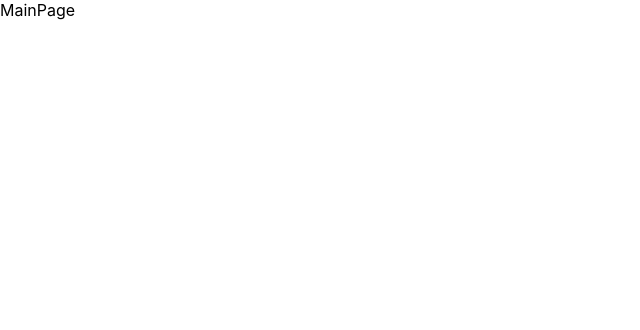
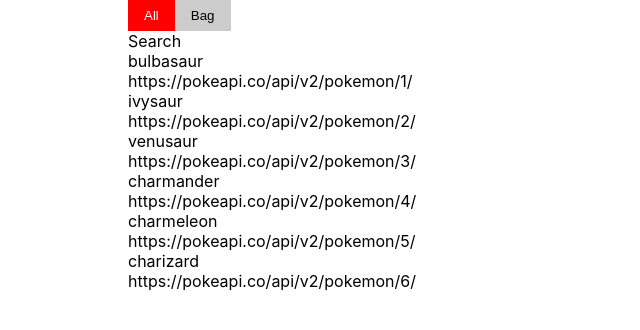
Before and after one commit to Ostos/pokedex, a React (Create React App) app: page / in a window 1280 px wide. Shown: the top 330 px of the page, without its empty margins (0-640 px from the left). Built offline with nearby package versions, Linux system fonts and the light colour scheme.

Commit message:
MainPage component structure

```diff
--- a/package.json
+++ b/package.json
@@ -6,6 +6,8 @@
     "@testing-library/jest-dom": "^5.11.6",
     "@testing-library/react": "^11.2.2",
     "@testing-library/user-event": "^12.5.0",
+    "clsx": "^1.1.1",
+    "node-sass": "^4.14.1",
     "react": "^17.0.1",
     "react-dom": "^17.0.1",
     "react-router-dom": "^5.2.0",
--- a/src/App.js
+++ b/src/App.js
@@ -1,17 +1,37 @@
 import { BrowserRouter, Route, Switch } from 'react-router-dom';
-import MainPage from './components/MainPage';
-import DetailPage from './components/DetailPage';
+import MainPage from './components/MainPage/MainPage';
+import DetailPage from './components/DetailPage/DetailPage';
 import './App.css';
 import { detailPage, mainPage } from './utils/routingPaths';
+// import pokedexService from './services/pokedexService';
+import React, { useEffect, useState } from 'react';
 
 function App() {
+
+  const [allPokemon, setAllPokemon] = useState([]);
+
+  useEffect(() => {
+    // const service = new pokedexService();
+    // const pokemon = service.getAllPokemon();
+    const pokemon = [
+      { name: "bulbasaur", url: "https://pokeapi.co/api/v2/pokemon/1/" },
+      { name: "ivysaur", url: "https://pokeapi.co/api/v2/pokemon/2/" },
+      { name: "venusaur", url: "https://pokeapi.co/api/v2/pokemon/3/" },
+      { name: "charmander", url: "https://pokeapi.co/api/v2/pokemon/4/" },
+      { name: "charmeleon", url: "https://pokeapi.co/api/v2/pokemon/5/" },
+      { name: "charizard", url: "https://pokeapi.co/api/v2/pokemon/6/" }
+    ];
+    console.log(pokemon);
+    setAllPokemon(pokemon);
+   }, []);
+
   return (
     <div className="Pokedex">
       <BrowserRouter>
         <Switch>
           <Route
             path={mainPage}
-            render={() => <MainPage />}
+            render={() => <MainPage allPokemon={allPokemon} />}
           />
           <Route
             path={detailPage}
@@ -19,7 +39,7 @@
           />
           <Route
             path="*"
-            render={() => <MainPage />}
+            render={() => <MainPage allPokemon={allPokemon}/>}
           />
         </Switch>
       </BrowserRouter>
--- /dev/null
+++ b/src/api/urls.js
@@ -0,0 +1 @@
+export const ALL_POKEMON_LIST = 'https://pokeapi.co/api/v2/pokemon?limit=151';
--- a/src/components/MainPage.js
+++ /dev/null
@@ -1,7 +0,0 @@
-const MainPage = (props) => {
-    return(
-        "MainPage"
-    );
-};
-
-export default MainPage;
--- /dev/null
+++ b/src/components/MainPage/MainPage.js
@@ -0,0 +1,32 @@
+import PokemonCard from "../PokemonCard/PokemonCard";
+import ToggleButton from "../ToggleButton/ToggleButton";
+import "./MainPage.scss";
+
+const MainPage = (props) => {
+    const { allPokemon } = props;
+
+    return(
+        <div className="MainPage">
+            <div className="MainPage__filters">
+                <ToggleButton
+                    name1="All"
+                    name2="Bag"
+                    handler1={() => {
+                        console.log("Show all pokemon");
+                    }}
+                    handler2={() => {
+                        console.log("Show pokemon in the bag");
+                    }}
+                />
+                <div>Search</div>
+            </div>
+            <div className="MainPage__cards">
+                {allPokemon.map(pokemon => {
+                    return <PokemonCard key={pokemon.name} pokemon={pokemon} />
+                })}
+            </div>
+        </div>
+    );
+};
+
+export default MainPage;
--- /dev/null
+++ b/src/components/MainPage/MainPage.scss
@@ -0,0 +1,10 @@
+.MainPage {
+    width: 80%;
+    margin: 0 auto;
+    &__filters {
+        margin: 0 auto;
+    }
+    &__cards {
+        margin: 0 auto;
+    }
+}
--- /dev/null
+++ b/src/components/PokemonCard/PokemonCard.js
@@ -0,0 +1,12 @@
+const PokemonCard = (props) => {
+    const { name, url } = props.pokemon;
+
+    return(
+        <div className="PokemonCard">
+            <div>{name}</div>
+            <div>{url}</div>
+        </div>
+    );
+};
+
+export default PokemonCard;
--- /dev/null
+++ b/src/components/ToggleButton/ToggleButton.js
@@ -0,0 +1,51 @@
+import clsx from "clsx";
+import { useState } from "react";
+import "./ToggleButton.scss";
+
+const ToggleButton = (props) => {
+    const { name1, name2, handler1, handler2 } = props;
+    const [button1Selected, setButton1Selected] = useState(true);
+    const [button2Selected, setButton2Selected] = useState(false);
+
+    function toggleButtons() {
+        setButton1Selected(!button1Selected);
+        setButton2Selected(!button2Selected);
+    };
+
+    function onToggleButton1(e) {
+        if(button1Selected)
+            return;
+        toggleButtons();
+        handler1();
+    }
+
+    function onToggleButton2(e) {
+        if(button2Selected)
+            return;
+        toggleButtons();
+        handler2();
+    }
+
+    return(
+        <div className="ToggleButton">
+            <button
+                onClick={onToggleButton1}
+                className={clsx("ToggleButton__button", {
+                    "ToggleButton__button--selected": button1Selected
+                })}
+            >
+                {name1}
+            </button>
+            <button
+                onClick={onToggleButton2}
+                className={clsx("ToggleButton__button", {
+                    "ToggleButton__button--selected": button2Selected
+                })}
+            >
+                {name2}
+            </button>
+        </div>
+    );
+};
+
+export default ToggleButton;
--- /dev/null
+++ b/src/components/ToggleButton/ToggleButton.scss
@@ -0,0 +1,13 @@
+.ToggleButton {
+    &__button {
+        background-color: #ccc;
+        border: none;
+        color: black;
+        padding: 0.5rem 1rem;
+        outline: none;
+        &--selected {
+            background-color: red;
+            color: white;
+        }
+    }
+}
--- /dev/null
+++ b/src/services/pokedexService.js
@@ -0,0 +1,16 @@
+const { ALL_POKEMON_LIST } = require("../api/urls")
+
+class pokedexService {
+    getAllPokemon = async() => {
+        try {
+            const response = await fetch(ALL_POKEMON_LIST);
+            const data = await response.json()
+            return data;
+        } catch(error) {
+            console.error("Couldn't get all pokemon", error);
+            return error;
+        }
+    }
+}
+
+export default pokedexService;
```
Also changed, not shown: src/components/DetailPage/DetailPage.js (renamed from src/components/DetailPage.js), 1 other file (tests, documents, lock files or other folders).
